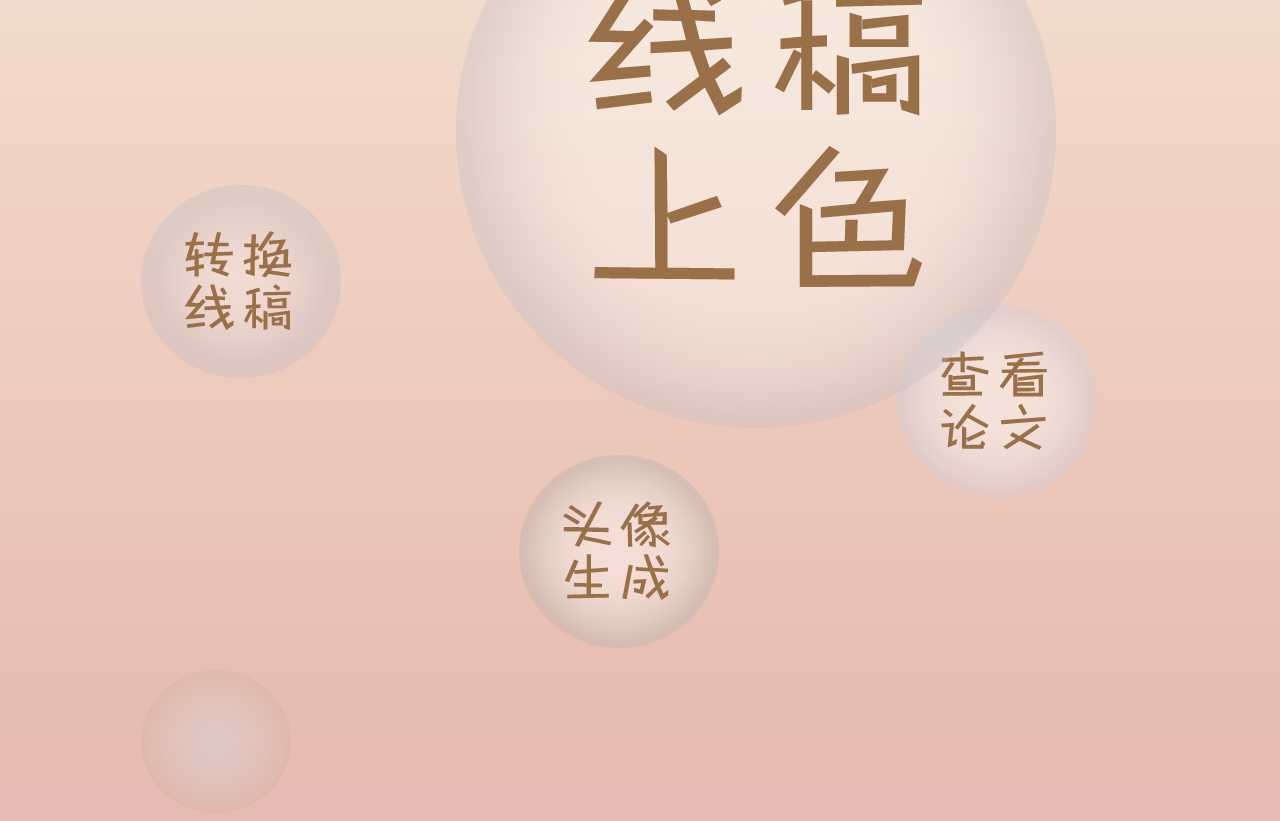
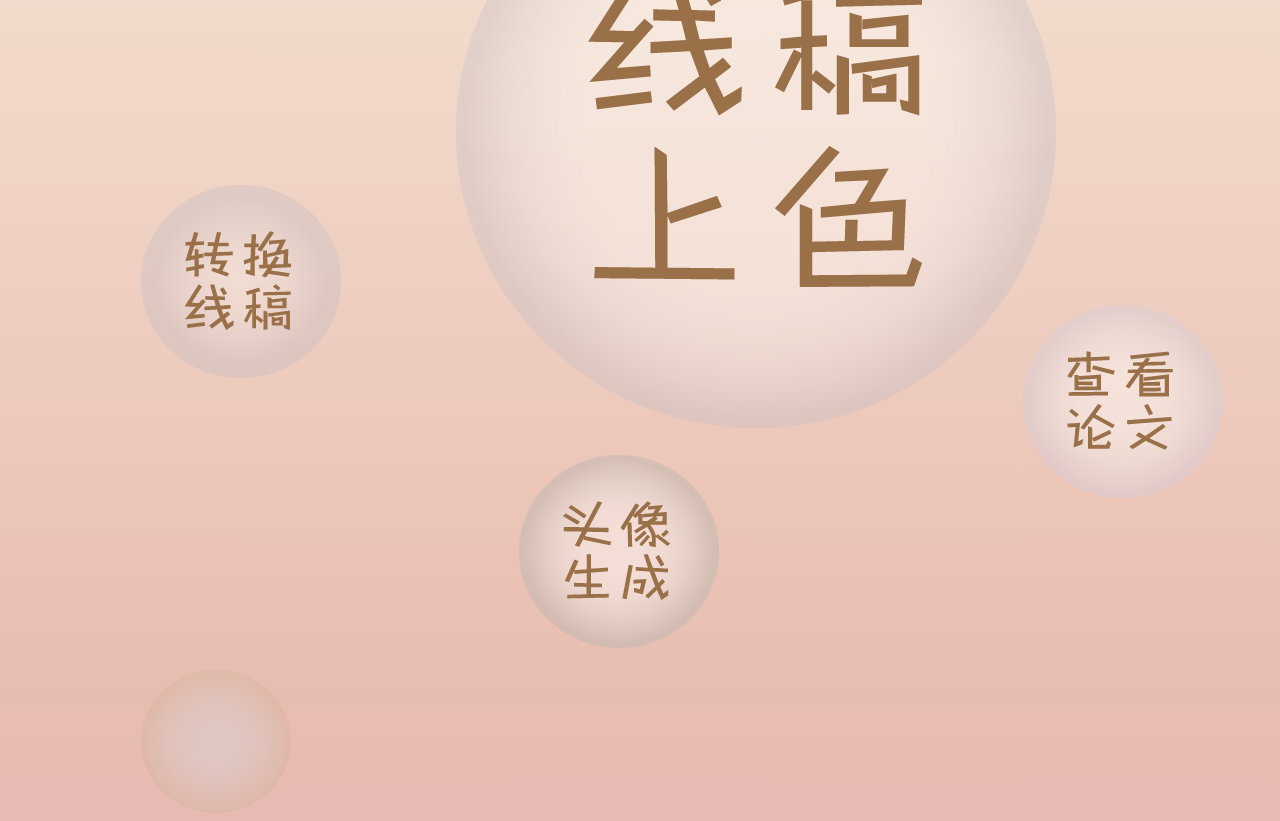
Before and after one commit to schrodingercatss/AI_Moe, a plain HTML site: page index.html in a window 1280 px wide. Shown: the part 685-1506 px from the top of the page. Drawn offline with Linux system fonts and the light colour scheme.

Commit message:
update css

```diff
--- a/css/css.css
+++ b/css/css.css
@@ -43,7 +43,7 @@
 #tu4{
 	position: absolute;
 	top:720px;
-	left:70%;
+	left:80%;
 }
 #tu5{
 	position: absolute;
```
